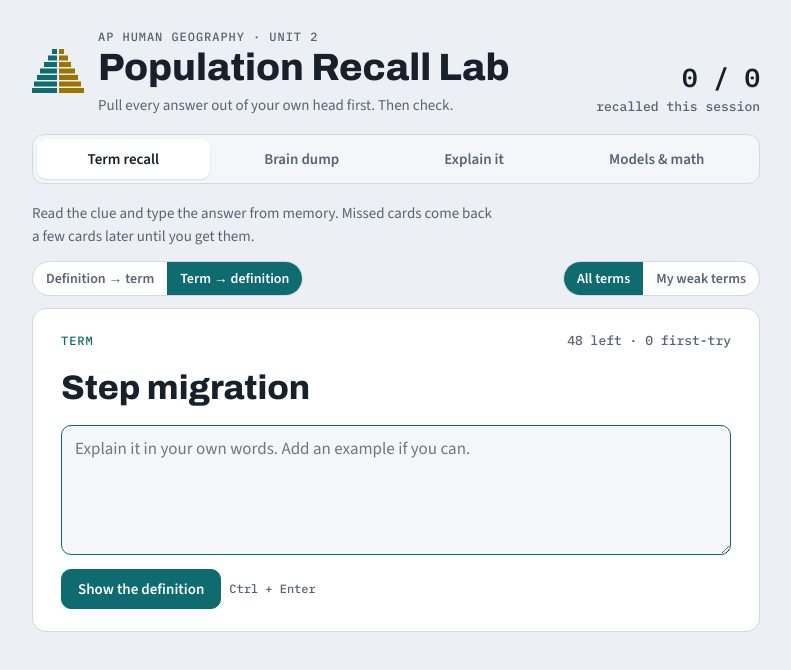
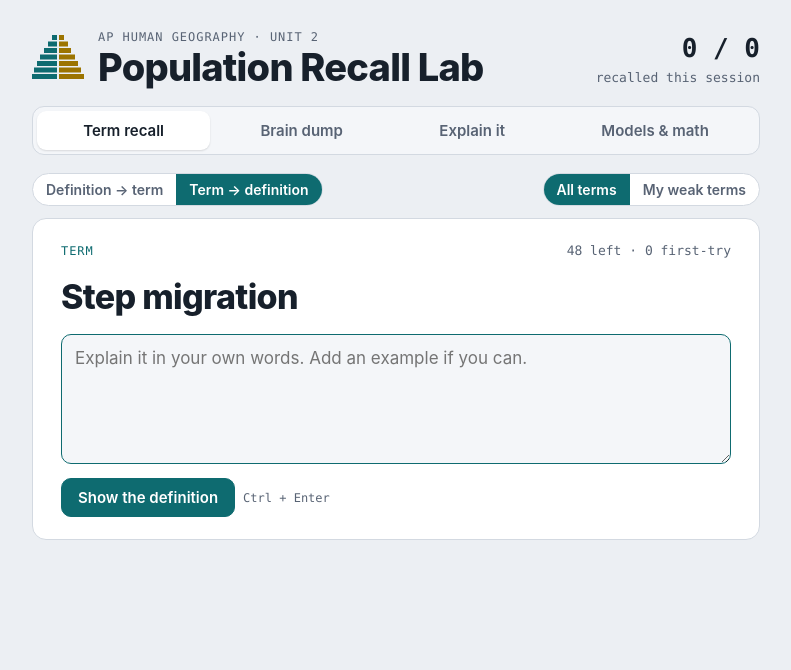
Before and after one commit to fredfitzgerald30-web/APHUG-unit-2-recall, a plain HTML site: page index.html in a window 1280 px wide. Both pictures are taken after a click on the button "Term → definition". Shown: the whole page, without its empty margins (244-1035 px from the left). Drawn offline with nearby package versions, Linux system fonts and the light colour scheme.

Commit message:
Add files via upload

```diff
--- a/index.html
+++ b/index.html
@@ -5,9 +5,6 @@
 <meta name="viewport" content="width=device-width, initial-scale=1, viewport-fit=cover">
 <title>Population Recall Lab</title>
 <meta name="claude:viewport-fit-sides" content="cover">
-<link rel="preconnect" href="https://fonts.googleapis.com">
-<link rel="preconnect" href="https://fonts.gstatic.com" crossorigin>
-<link rel="stylesheet" href="https://fonts.googleapis.com/css2?family=Archivo:wdth,wght@75..112,500..800&family=Source+Sans+3:wght@400;600;700&family=IBM+Plex+Mono:wght@500;600&display=swap">
 <style>
 html{color-scheme:light}body{margin:0}img{max-width:100%}[hidden]{display:none!important}
 :root{padding-top:env(safe-area-inset-top,0px);padding-bottom:env(safe-area-inset-bottom,0px)}
@@ -17,9 +14,9 @@ html{color-scheme:light}body{margin:0}img{max-width:100%}[hidden]{display:none!i
   --accent:#0E6B70; --accent-soft:#DCEEEF; --accent-ink:#FFFFFF;
   --warm:#9C7400; --warm-soft:#F5ECD2;
   --good:#22713A; --good-soft:#E1F1E5; --bad:#B42318; --bad-soft:#FBE4E1;
-  --display:"Archivo","Arial Narrow",system-ui,sans-serif;
-  --body:"Source Sans 3","Segoe UI",system-ui,sans-serif;
-  --mono:"IBM Plex Mono",ui-monospace,Menlo,monospace;
+  --display:-apple-system,BlinkMacSystemFont,"SF Pro Display","Helvetica Neue","Segoe UI",Roboto,sans-serif;
+  --body:-apple-system,BlinkMacSystemFont,"SF Pro Text","Helvetica Neue","Segoe UI",Roboto,sans-serif;
+  --mono:ui-monospace,"SF Mono",Menlo,Consolas,monospace;
 }
 @media (prefers-color-scheme: dark){:root:not([data-theme="light"]){
   --bg:#0F141B; --surface:#171E28; --sunk:#121820; --ink:#E5E9EF; --muted:#97A2B3; --line:#2A3443;
@@ -41,7 +38,7 @@ header.top{padding-block:28px 18px}
 .brand svg{flex:none;width:52px;height:46px}
 .brand .m{fill:var(--accent)} .brand .f{fill:var(--warm)}
 .eyebrow{margin:0;font-family:var(--mono);font-size:12px;letter-spacing:.08em;text-transform:uppercase;color:var(--muted)}
-h1{margin:2px 0 0;font-family:var(--display);font-stretch:85%;font-weight:800;font-size:clamp(28px,6vw,38px);line-height:1.05;text-wrap:balance}
+h1{margin:2px 0 0;font-family:var(--display);letter-spacing:-.02em;font-weight:800;font-size:clamp(28px,6vw,38px);line-height:1.05;text-wrap:balance}
 .lede{margin:6px 0 0;color:var(--muted);font-size:15px}
 .tally{font-family:var(--mono);font-size:13px;color:var(--muted);text-align:right}
 .tally b{display:block;font-size:26px;color:var(--ink);font-weight:600;font-variant-numeric:tabular-nums}
@@ -61,7 +58,7 @@ main{padding-block:18px 48px}
 .card{background:var(--surface);border:1px solid var(--line);border-radius:14px;padding:22px clamp(16px,4vw,28px);display:grid;gap:14px}
 .label{font-family:var(--mono);font-size:12px;letter-spacing:.08em;text-transform:uppercase;color:var(--accent);margin:0}
 .prompt{margin:0;font-size:clamp(19px,3.4vw,23px);line-height:1.35;font-weight:600;text-wrap:pretty}
-.prompt.term{font-family:var(--display);font-stretch:90%;font-weight:800;font-size:clamp(26px,5vw,34px)}
+.prompt.term{font-family:var(--display);letter-spacing:-.02em;font-weight:800;font-size:clamp(26px,5vw,34px)}
 input[type=text],textarea{width:100%;font:inherit;color:var(--ink);background:var(--sunk);border:1.5px solid var(--line);border-radius:10px;padding:11px 13px}
 textarea{min-height:130px;resize:vertical;line-height:1.45}
 input:focus,textarea:focus{outline:none;border-color:var(--accent)}
@@ -79,7 +76,7 @@ button:focus-visible,.chip:focus-visible{outline:2.5px solid var(--accent);outli
 .fb strong{font-size:15px}
 .fb.ok strong{color:var(--good)} .fb.no strong{color:var(--bad)} .fb.info strong{color:var(--accent)}
 .fb p{margin:0}
-.answer{font-family:var(--display);font-stretch:90%;font-weight:700;font-size:20px}
+.answer{font-family:var(--display);letter-spacing:-.02em;font-weight:700;font-size:20px}
 .solution{font-family:var(--mono);font-size:14px;line-height:1.6;color:var(--ink)}
 
 .chips{display:flex;flex-wrap:wrap;gap:6px;margin-bottom:12px}
@@ -94,7 +91,7 @@ ul.check label.on{border-color:var(--good);background:var(--good-soft)}
 .auto{font-family:var(--mono);font-size:11px;color:var(--good);margin-left:auto;white-space:nowrap;padding-left:8px}
 ul.keys{margin:4px 0 0;padding-left:20px}
 ul.keys li{margin:2px 0}
-.big{font-family:var(--display);font-weight:800;font-stretch:85%;font-size:54px;line-height:1;margin:0}
+.big{font-family:var(--display);font-weight:800;letter-spacing:-.02em;font-size:54px;line-height:1;margin:0}
 .missed-list{display:flex;flex-wrap:wrap;gap:6px}
 .missed-list span{background:var(--bad-soft);color:var(--bad);border-radius:6px;padding:3px 9px;font-size:14px;font-weight:600}
 .tip{font-size:14px;color:var(--muted);margin:0}
@@ -117,7 +114,6 @@ ul.keys li{margin:2px 0}
       <div>
         <p class="eyebrow">AP Human Geography · Unit 2</p>
         <h1>Population Recall Lab</h1>
-        <p class="lede">Pull every answer out of your own head first. Then check.</p>
       </div>
     </div>
     <div class="tally"><b id="tally">0 / 0</b>recalled this session</div>
@@ -136,7 +132,6 @@ ul.keys li{margin:2px 0}
 <main class="wrap">
   <!-- TERMS -->
   <section id="pane-terms" role="tabpanel" aria-labelledby="tab-terms">
-    <p class="intro">Read the clue and type the answer from memory. Missed cards come back a few cards later until you get them.</p>
     <div class="bar">
       <div class="seg" role="group" aria-label="Direction">
         <button id="dir-d2t" aria-pressed="true">Definition → term</button>
@@ -152,21 +147,18 @@ ul.keys li{margin:2px 0}
 
   <!-- BLURT -->
   <section id="pane-blurt" role="tabpanel" aria-labelledby="tab-blurt" hidden>
-    <p class="intro">Pick a topic and write down everything you know about it, without looking. Then check your brain dump against the list of what a full answer covers.</p>
     <div class="chips" id="blurt-chips"></div>
     <div id="blurt-card"></div>
   </section>
 
   <!-- SCENARIOS -->
   <section id="pane-scen" role="tabpanel" aria-labelledby="tab-scen" hidden>
-    <p class="intro">FRQ-style questions. Write your answer like you would on the test, then compare it to a model answer and grade yourself honestly. Anything you miss comes back later.</p>
     <div class="bar"><span class="count" id="scen-count"></span></div>
     <div id="scen-card"></div>
   </section>
 
   <!-- NUMBERS -->
   <section id="pane-num" role="tabpanel" aria-labelledby="tab-num" hidden>
-    <p class="intro">Fresh numbers every time. Work out the answer before you check, and use the worked solution if you miss.</p>
     <div class="bar">
       <div class="seg" role="group" aria-label="Question type">
         <button id="nf-mix" aria-pressed="true">Mixed</button>
```
